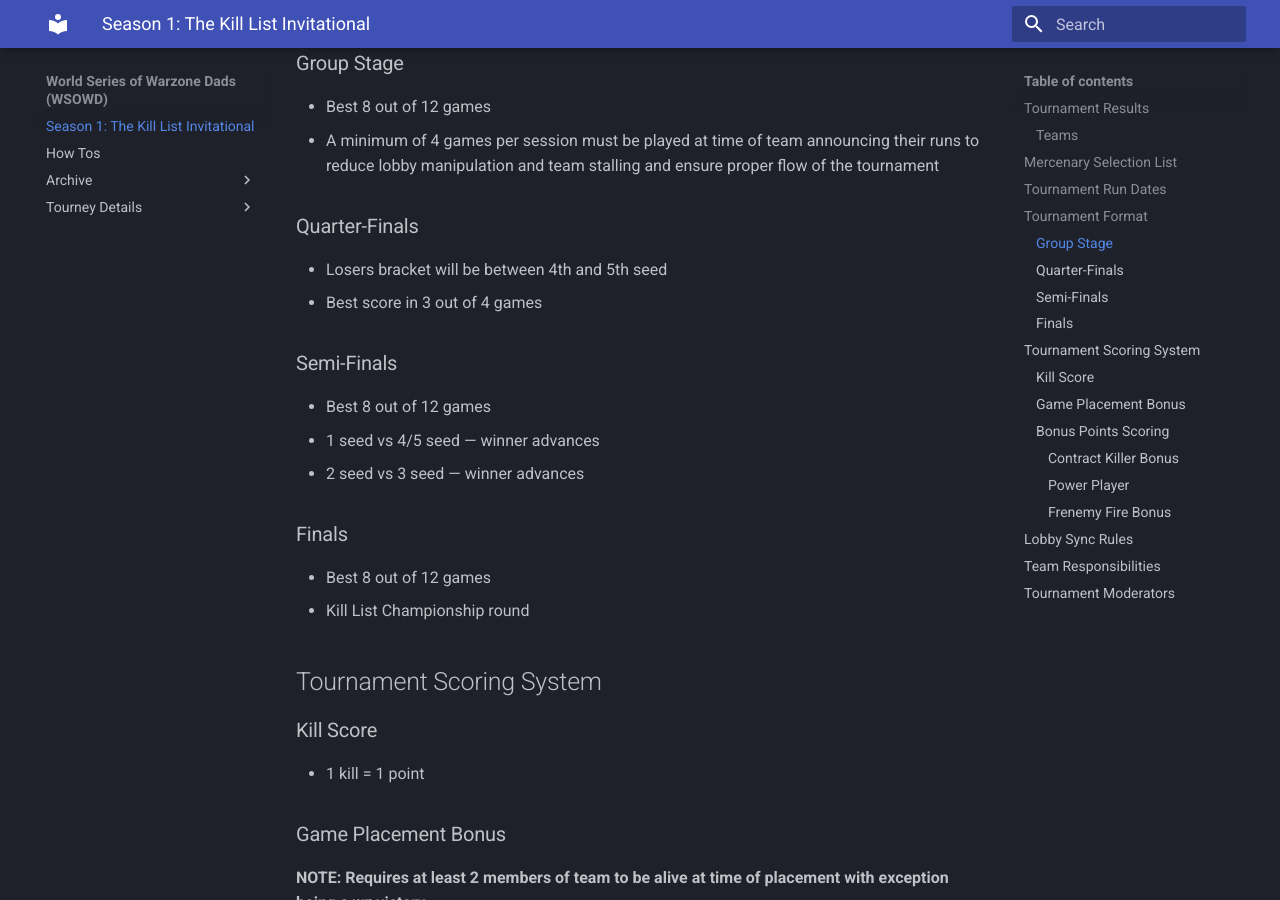
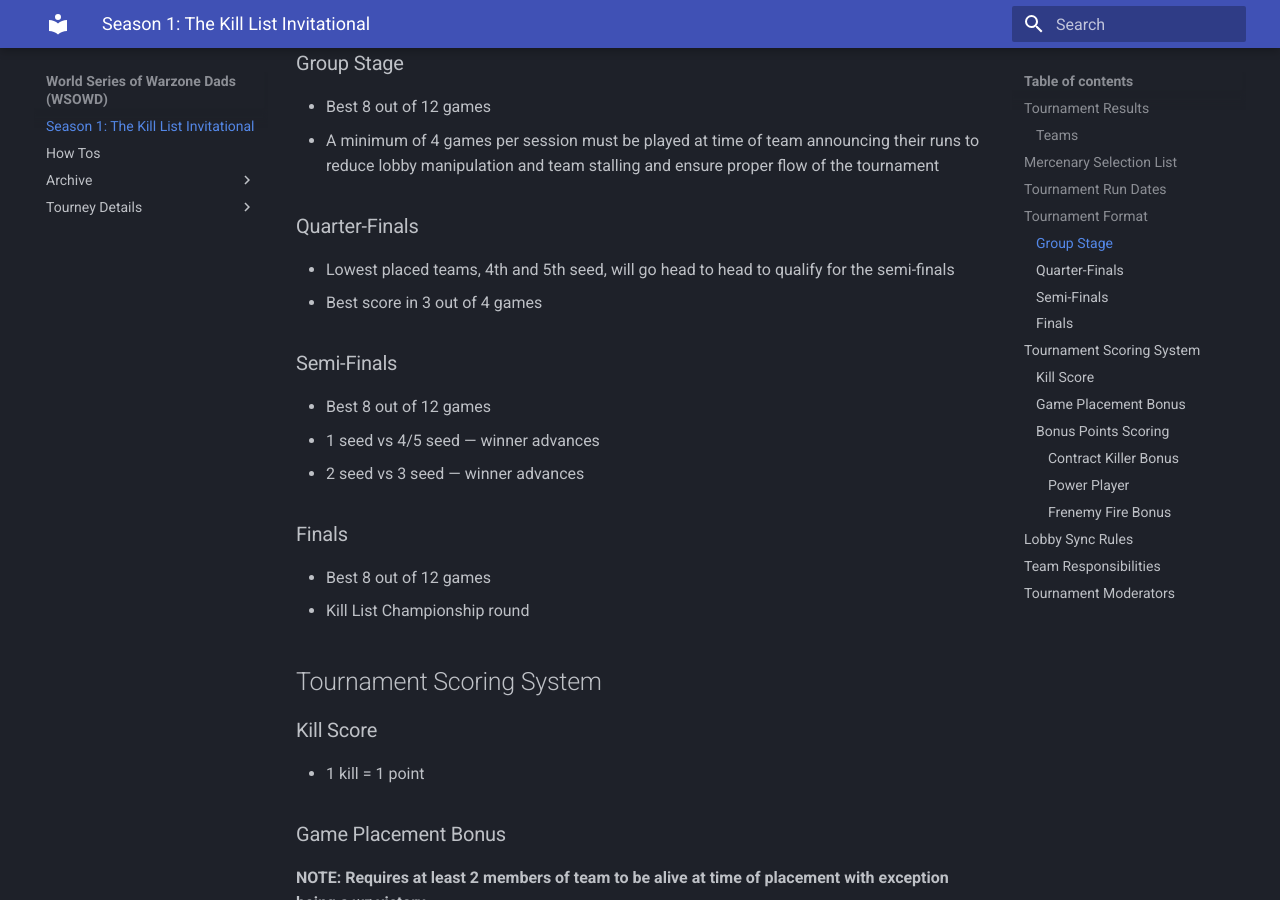
Before and after one commit to WZTourney/wztourney.github.io, an MkDocs documentation site: the page built from docs/index.md, in a window 1280 px wide and 900 px high, scrolled down 3327 px. Built offline with MkDocs 1.6.1 and Material for MkDocs 9.7.7, drawn with Linux system fonts in a browser that asks for light colours.

Commit message:
modified tourney details

```diff
--- a/docs/index.md
+++ b/docs/index.md
@@ -72,7 +72,7 @@
 
 ### Quarter-Finals
 
-- Losers bracket will be between 4th and 5th seed
+- Lowest placed teams, 4th and 5th seed, will go head to head to qualify for the semi-finals
 - Best score in 3 out of 4 games
 
 
```
